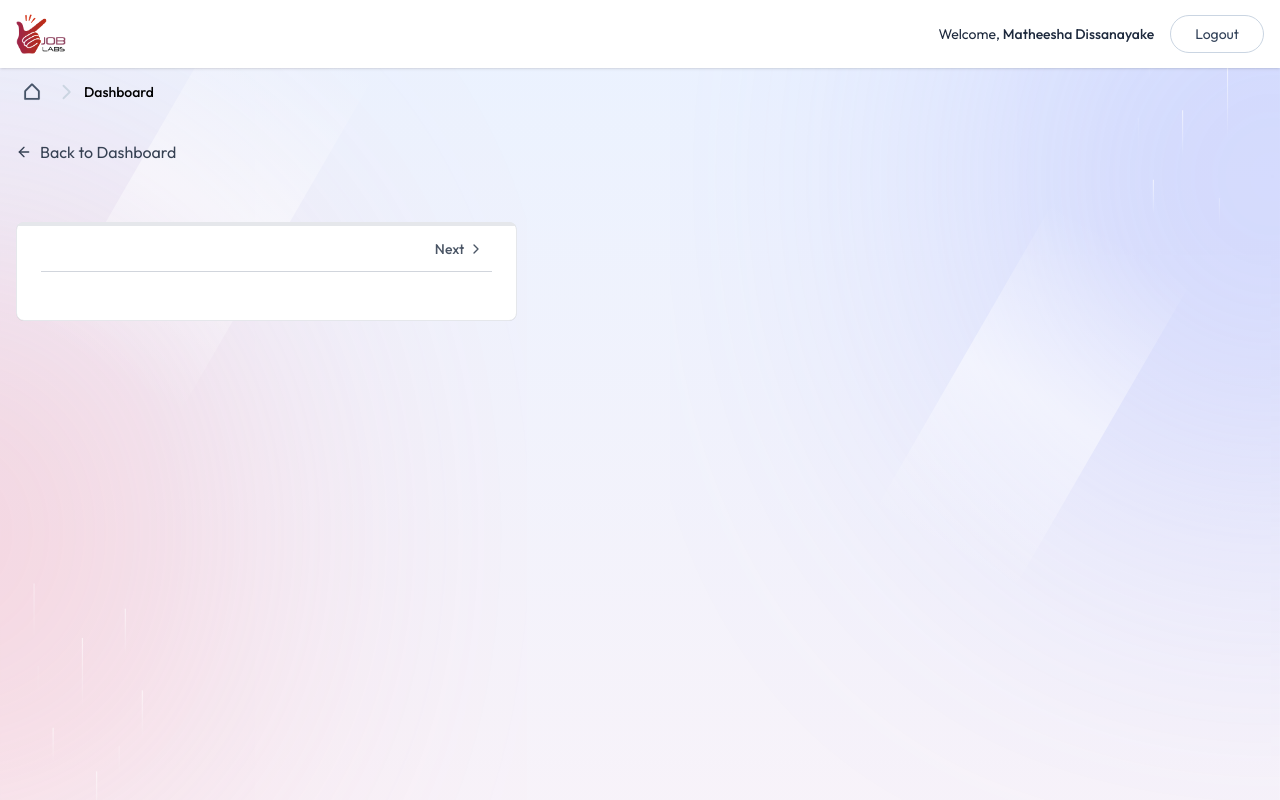
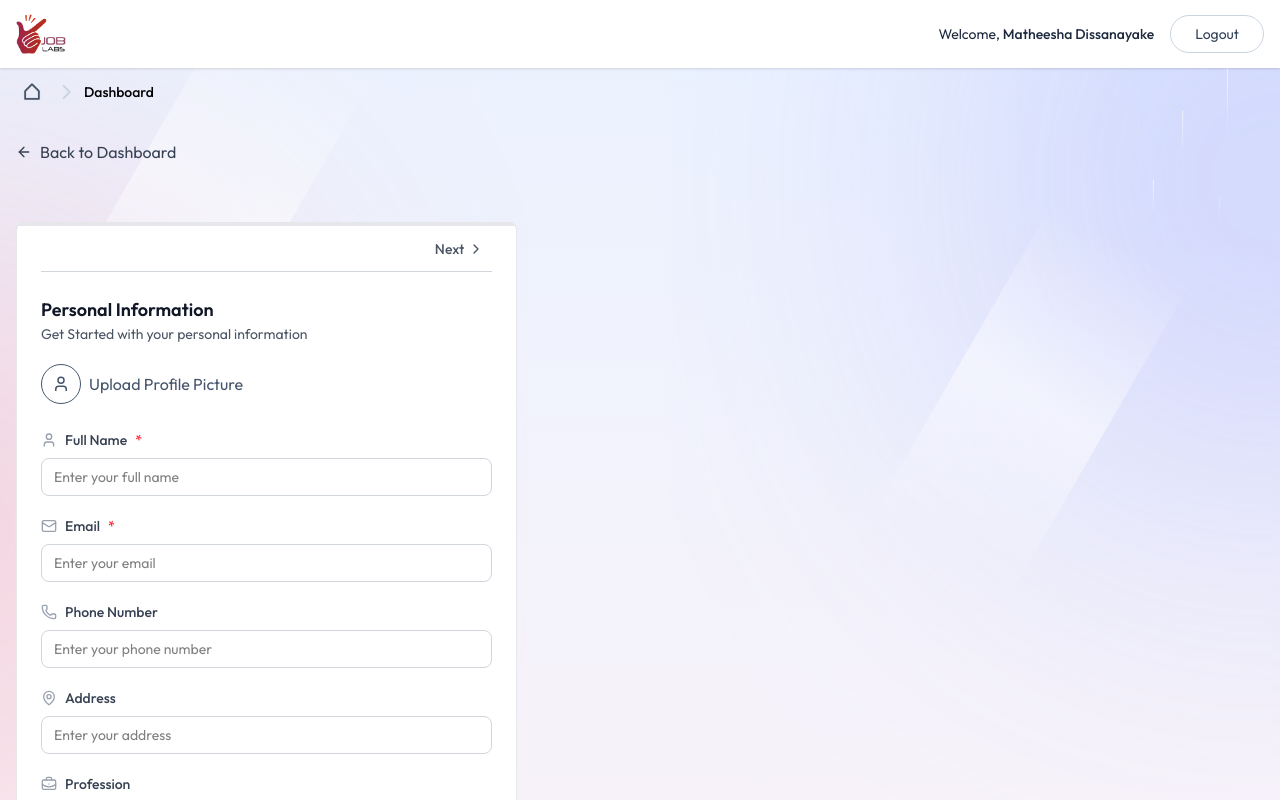
Before and after one commit to chamma08/ai-resume-builder, a React (Vite) app in the folder client/: page /app/builder/1 in a window 1280 px wide. Shown: the top 800 px of the page. Built offline with nearby package versions, Linux system fonts and the light colour scheme.

Commit message:
p.i form implemented with remove bg image feature

```diff
--- a/client/src/pages/ResumeBuilder.jsx
+++ b/client/src/pages/ResumeBuilder.jsx
@@ -12,6 +12,7 @@ import {
   SparkleIcon,
   User,
 } from "lucide-react";
+import PersonalInfo from "../components/ResumeBuilderSections/PersonalInfo";
 
 export default function ResumeBuilder() {
   const { resumeId } = useParams();
@@ -74,7 +75,7 @@ export default function ResumeBuilder() {
               {/* Progress bar using activeSectionIndex */}
               <hr className="absolute top-0 left-0 right-0 border-2 border-gray-200" />
               <hr
-                className="absolute top-0 left-0 h-1 bg-linear-to-r from-green-500 border-none transition-all duration-2000"
+                className="absolute top-0 left-0 h-1 bg-linear-to-r from-green-600 border-none transition-all duration-2000"
                 style={{
                   width: `${
                     (activeSectionIndex * 100) / (sections.length - 1)
@@ -119,11 +120,22 @@ export default function ResumeBuilder() {
 
               {/* Form Content */}
               <div className="space-y-6">
-                  {activeSection.id === "personal" && (
-                    <div></div>
-                  )}
+                {activeSection.id === "personal" && (
+                  <div>
+                    <PersonalInfo
+                      data={resumeData.personal_info}
+                      onChange={(data) =>
+                        setResumeData((prev) => ({
+                          ...prev,
+                          personal_info: data,
+                        }))
+                      }
+                      removeBackground={removeBackground}
+                      setRemoveBackground={setRemoveBackground}
+                    />
+                  </div>
+                )}
               </div>
-
             </div>
           </div>
 
```
